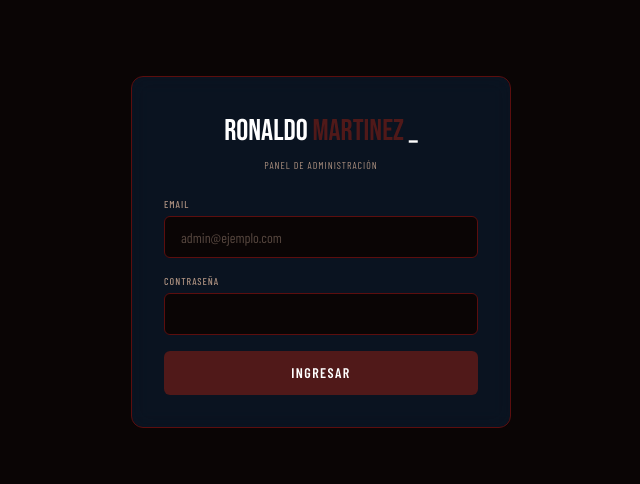
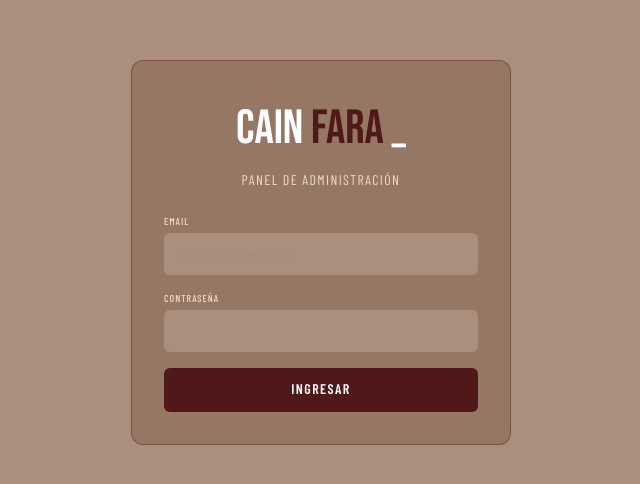
Before and after one commit to mgunsett/cain-fara, a React (Vite) app: page /admin in a window 1280 px wide. Shown: the part 148-632 px from the top of the page, without its empty margins (319-959 px from the left). Built offline with nearby package versions, Linux system fonts and the light colour scheme; no server answers.

Commit message:
update admin

```diff
--- a/src/pages/AdminPage.jsx
+++ b/src/pages/AdminPage.jsx
@@ -21,16 +21,16 @@ const emptySlot = {
 }
 
 const labelStyle = {
-  fontFamily: 'mono', fontSize: '10px', color: 'brand.gray',
+  fontFamily: 'mono', fontSize: '10px', color: 'brand.boneWarm',
   textTransform: 'uppercase', letterSpacing: 'widest', mb: 1,
 }
 
 const inputStyle = {
-  bg: 'brand.dark',
+  bg: 'brand.gray',
   border: '1px solid',
-  borderColor: 'brand.brownDark',
+  borderColor: 'transparent',
   borderRadius: 'md',
-  fontFamily: 'mono', fontSize: 'sm', color: 'white',
+  fontFamily: 'mono',  fontSize: 'md', color: 'brand.brown',
   h: '42px',
   _hover: { borderColor: 'brand.gray' },
   _focus: { borderColor: 'brand.brown', boxShadow: '0 0 0 1px rgba(80,25,25,0.4)' },
@@ -86,7 +86,7 @@ function ShieldUpload({ label, currentUrl, onFileChange }) {
             <FiUpload color="#D44545" size={16} />
           </Flex>
         )}
-        <Text fontFamily="mono" fontSize="11px" color="brand.gray">
+        <Text fontFamily="mono" fontSize="12px" color="brand.boneWarm" letterSpacing="wider">
           {displayUrl ? 'Cambiar imagen' : 'Subir escudo'}
         </Text>
       </Flex>
@@ -104,16 +104,16 @@ function MatchForm({ slot, label, data, onSave, uploading }) {
 
   return (
     <Box>
-      <Text fontFamily="mono" fontSize="10px" color="brand.brown"
+      <Text fontFamily="mono" fontSize="12px" color="brand.brown"
             textTransform="uppercase" letterSpacing="widest" mb={4}>
         {label}
       </Text>
 
       <Grid templateColumns={{ base: '1fr', md: '1fr auto 1fr' }} gap={{ base: 4, md: 3 }} alignItems="start">
         {/* Local */}
-        <VStack spacing={3} align="stretch">
-          <Box px={3} py={2} bg="rgba(80,25,25,0.05)" borderRadius="md" border="1px solid" borderColor="brand.brownDark">
-            <Text fontFamily="mono" fontSize="9px" color="brand.brownLight"
+        <VStack spacing={3  } align="stretch">
+          <Box px={4} py={4} bg="brand.grayDark" borderRadius="md" border="1px solid" borderColor="brand.brown3">
+            <Text fontFamily="mono" fontSize="11px" color="brand.brown"
                   textTransform="uppercase" letterSpacing="widest" mb={2}>
               Local
             </Text>
@@ -141,8 +141,8 @@ function MatchForm({ slot, label, data, onSave, uploading }) {
 
         {/* Visitante */}
         <VStack spacing={3} align="stretch">
-          <Box px={3} py={2} bg="rgba(80,25,25,0.05)" borderRadius="md" border="1px solid" borderColor="brand.brownDark">
-            <Text fontFamily="mono" fontSize="9px" color="brand.brownLight"
+          <Box px={4} py={4} bg="brand.grayDark" borderRadius="md" border="1px solid" borderColor="brand.brown3">
+            <Text fontFamily="mono" fontSize="11px" color="brand.brown"
                   textTransform="uppercase" letterSpacing="widest" mb={2}>
               Visitante
             </Text>
@@ -242,8 +242,8 @@ function MatchPreviewCard({ slot, data, label, onEdit, onDelete }) {
         borderColor="brand.brownDark"
       >
         <Badge
-          fontFamily="mono" fontSize="9px"
-          bg={slot === 'last' ? 'brand.amberLight' : 'brand.brownLight'}
+          fontFamily="mono" fontSize={slot === 'last' ? '10px' : '10px'}
+          bg={'brand.gray'}
           color={slot === 'last' ? 'brand.amber' : 'brand.brownLight'}
           border="1px solid"
           borderColor={slot === 'last' ? 'brand.amber' : 'brand.brownLight'}
@@ -254,16 +254,16 @@ function MatchPreviewCard({ slot, data, label, onEdit, onDelete }) {
         <HStack spacing={1}>
           <IconButton
             icon={<FiEdit2 size={14} />}
-            size="sm" variant="ghost"
-            color="brand.gray"
+            size="sm" variant='solid'
+            color="brand.brownLight"
             _hover={{ color: 'brand.brownLight', bg: 'rgba(80,25,25,0.1)' }}
             aria-label="Editar"
             onClick={onEdit}
           />
           <IconButton
             icon={<FiTrash2 size={14} />}
-            size="sm" variant="ghost"
-            color="brand.gray"
+            size="sm" variant='solid'
+            color="brand.brownLight "
             _hover={{ color: 'red.400', bg: 'rgba(255,0,0,0.06)' }}
             aria-label="Eliminar"
             onClick={onDelete}
@@ -342,7 +342,7 @@ function MatchPreviewCard({ slot, data, label, onEdit, onDelete }) {
       >
         <HStack spacing={3}>
           {data.match_date && (
-            <Text fontFamily="mono" fontSize="10px" color="brand.gray" letterSpacing="wider">
+            <Text fontFamily="mono" fontSize="10px" color="brand.boneWarm" letterSpacing="wider">
               {data.match_date}
             </Text>
           )}
@@ -485,7 +485,7 @@ export default function AdminPage() {
 
   if (loading) {
     return (
-      <Box minH="100vh" bg="brand.dark" display="flex" alignItems="center" justifyContent="center">
+      <Box minH="100vh" bg="brand.gray" display="flex" alignItems="center" justifyContent="center">
         <Spinner color="brand.brown" size="lg" />
       </Box>
     )
@@ -493,19 +493,19 @@ export default function AdminPage() {
 
   if (!user) {
     return (
-      <Box minH="100vh" bg="brand.dark" display="flex" alignItems="center" justifyContent="center" px={4}>
+      <Box minH="100vh" bg="brand.gray" display="flex" alignItems="center" justifyContent="center" px={4}>
         <Box
           w="full" maxW="380px"
-          bg="rgba(11,42,74,0.4)"
+          bg="brand.grayDark2"
           border="1px solid"
-          borderColor="brand.brownDark"
+          borderColor="brand.brown2"
           borderRadius="xl"
           p={{ base: 6, md: 8 }}
           backdropFilter="blur(10px)"
         >
           <VStack spacing={1} mb={6}>
-            <Text fontFamily="heading" fontSize="3xl" color="white">RONALDO <Text as="span" color="brand.brown">MARTINEZ</Text> _</Text>
-            <Text fontFamily="mono" fontSize="10px" color="brand.gray"
+            <Text fontFamily="heading" fontSize="5xl" color="white">CAIN <Text as="span" color="brand.brown">FARA</Text> _</Text>
+            <Text fontFamily="mono" fontSize="14px" color="brand.boneWarm"
                   letterSpacing="widest" textTransform="uppercase">
               Panel de administración
             </Text>
@@ -513,11 +513,16 @@ export default function AdminPage() {
           <VStack spacing={4}>
             <FormControl>
               <FormLabel {...labelStyle}>Email</FormLabel>
-              <Input {...inputStyle} type="email" value={email}
-                     onChange={(e) => setEmail(e.target.value)} placeholder="admin@ejemplo.com" />
+              <Input
+              {...inputStyle}
+              type="email"
+              value={email}
+              onChange={(e) => setEmail(e.target.value)}
+              placeholder="admin@ejemplo.com"
+              />
             </FormControl>
             <FormControl>
-              <FormLabel {...labelStyle}>Contraseña</FormLabel>
+              <FormLabel {...labelStyle} color="brand.boneWarm">Contraseña</FormLabel>
               <Input {...inputStyle} type="password" value={password}
                      onChange={(e) => setPassword(e.target.value)}
                      onKeyDown={(e) => e.key === 'Enter' && handleLogin()} />
@@ -540,35 +545,36 @@ export default function AdminPage() {
   }
 
   return (
-    <Box minH="100vh" bg="brand.dark" py={{ base: 6, md: 10 }} px={{ base: 4, md: 6, lg: 10 }}>
+    <Box minH="100vh" bg="brand.gray" py={{ base: 6, md: 10 }} px={{ base: 4, md: 6, lg: 10 }}>
       <Box maxW="900px" mx="auto">
         {/* Header */}
         <Flex align="center" justify="space-between" mb={{ base: 6, md: 8 }}>
           <Box>
             <Text fontFamily="heading" fontSize={{ base: '2xl', md: '3xl' }} color="white" lineHeight={1}>
-              RM_ Admin
+              CAIN <Text as="span" color="brand.brown">FARA</Text> _
             </Text>
             <HStack spacing={2} mt={2}>
               <Badge
                 fontFamily="mono" fontSize="9px" bg="rgba(80,25,25,0.15)"
-                color="brand.brownLight" border="1px solid rgba(80,25,25,0.3)"
+                color="brand.brown" border="1px solid rgba(80,25,25,0.3)"
                 px={2} py={0.5} letterSpacing="widest"
               >
                 Partidos
               </Badge>
-              <Text fontFamily="mono" fontSize="10px" color="brand.gray"
+              <Text fontFamily="mono" fontSize="12px" color="brand.boneWarm" letterSpacing="wider" textTransform="uppercase"
                     display={{ base: 'none', sm: 'block' }}>
                 {user.email}
               </Text>
             </HStack>
           </Box>
           <Button
-            variant="ghost"
-            color="brand.gray"
+            variant='solid' size="sm" borderRadius="md"
+            bg="transparent" border="1px solid" borderColor="brand.brownLight"
+            color="brand.brownLight"
             fontFamily="mono" fontSize="xs"
             letterSpacing="widest" textTransform="uppercase"
             leftIcon={<FiLogOut />}
-            _hover={{ color: 'white', bg: 'rgba(80,25,25,0.1)' }}
+            _hover={{ color: 'brand.brownLight2', borderColor: 'brand.brownLight2', bg: 'transparent' }}
             onClick={handleLogout}
           >
             <Text display={{ base: 'none', sm: 'block' }}>Salir</Text>
@@ -579,7 +585,7 @@ export default function AdminPage() {
 
         {/* Forms with tabs */}
         <Box
-          bg="rgba(11,42,74,0.25)"
+          bg="brand.grayDark2"
           border="1px solid"
           borderColor="brand.brownDark"
           borderRadius="xl"
@@ -594,7 +600,7 @@ export default function AdminPage() {
             <TabList mb={5} gap={2}>
               <Tab
                 fontFamily="mono" fontSize="11px" letterSpacing="widest"
-                textTransform="uppercase" color="brand.gray"
+                textTransform="uppercase" color="brand.boneWarm"
                 borderRadius="md" px={4} py={2}
                 _selected={{ color: 'white', bg: 'brand.brown' }}
                 _hover={{ color: 'white' }}
@@ -603,7 +609,7 @@ export default function AdminPage() {
               </Tab>
               <Tab
                 fontFamily="mono" fontSize="11px" letterSpacing="widest"
-                textTransform="uppercase" color="brand.gray"
+                textTransform="uppercase" color="brand.boneWarm"
                 borderRadius="md" px={4} py={2}
                 _selected={{ color: 'white', bg: 'brand.brown' }}
                 _hover={{ color: 'white' }}
--- a/src/theme.js
+++ b/src/theme.js
@@ -12,6 +12,7 @@ const theme = extendTheme({
       amber:      '#D4A84B', // dorado para pequeños detalles
       dark:       '#0A0505', // oscuro con tono cálido (fondo)
       darkLight:  '#615d5dbb',
+      grayDark2:  '#83634d88',
       grayDark:   '#a18775',
       gray:       '#aa8f7f', // gris cálido (texto secundario)
       bone:       '#FAF5EB', // crema claro (texto principal)
```
